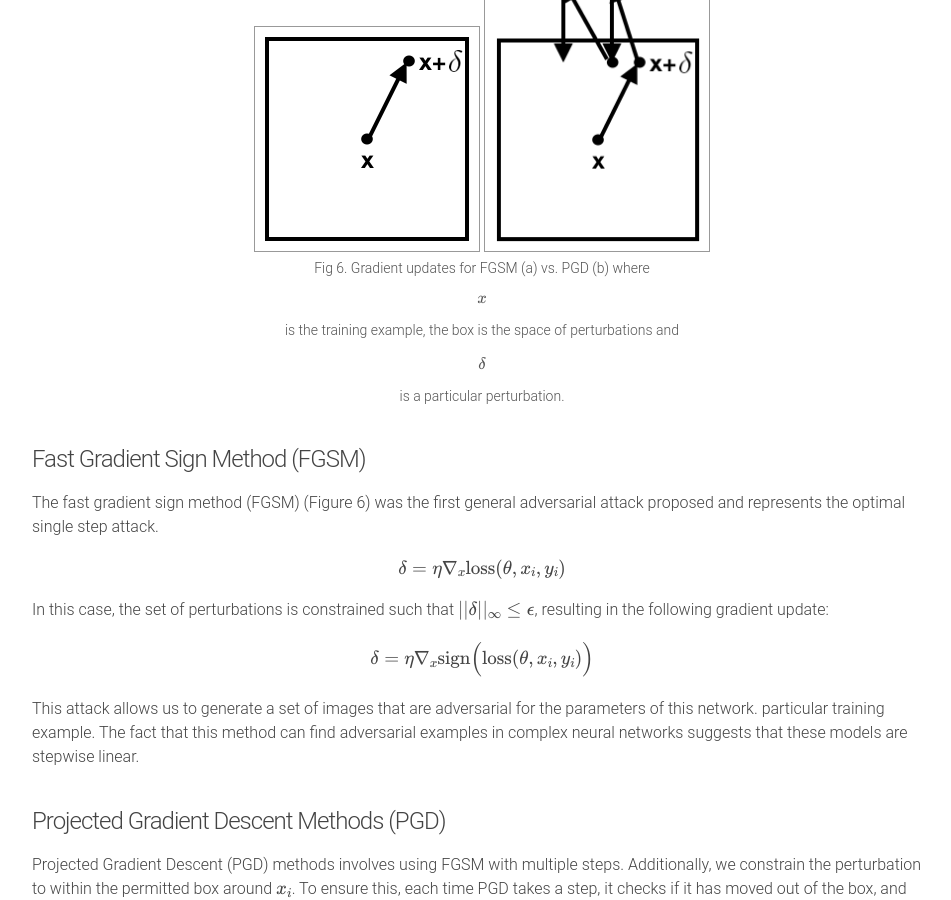
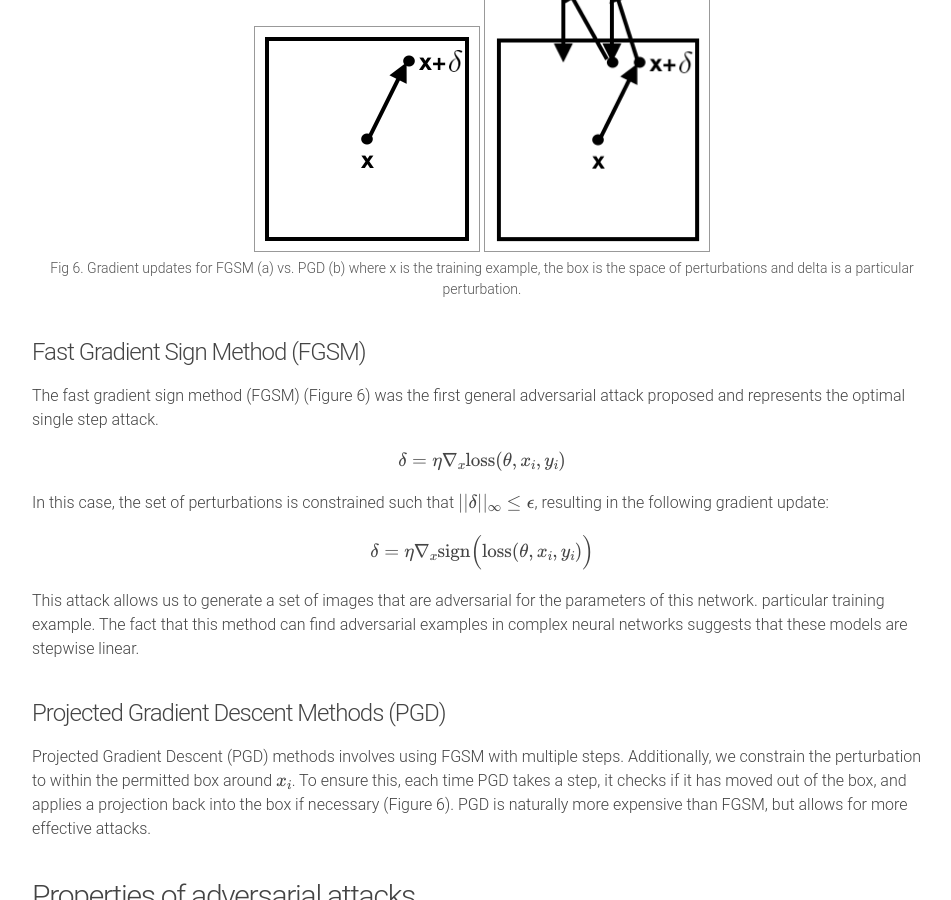
Before and after one commit to sgfin/sgfin.github.io_old, a Jekyll site: the page built from _posts/2018-03-16-Adversarial-Lecture-Notes.md, in a window 1280 px wide and 900 px high, scrolled down 6394 px. Shown: the whole window, without its empty margins (158-1109 px from the left). Built offline with Jekyll 4.4.1, drawn with Linux system fonts in a browser that asks for light colours; formulas are drawn with MathJax 3; comment, search, counter and statistics services are not loaded.

Commit message:
Update 2018-03-16-Adversarial-Lecture-Notes.md

```diff
--- a/_posts/2018-03-16-Adversarial-Lecture-Notes.md
+++ b/_posts/2018-03-16-Adversarial-Lecture-Notes.md
@@ -316,7 +316,7 @@
 <div class="imgcap">
 	<img src="/assets/adversarial_lecture_notes/fgsm.png" width="224px">
     <img src="/assets/adversarial_lecture_notes/pgd.png" width="224px">
-	<div class="thecap" style="text-align:center">Fig 6. Gradient updates for FGSM (a) vs. PGD (b) where $$x$$ is the training example, the box is the space of perturbations and $$\delta$$ is a particular perturbation.</div>
+	<div class="thecap" style="text-align:center">Fig 6. Gradient updates for FGSM (a) vs. PGD (b) where x is the training example, the box is the space of perturbations and delta is a particular perturbation.</div>
 </div>
 
 
@@ -380,7 +380,7 @@
 distribution.
 
 <div class="imgcap">
-    <img src="/assets/adversarial_lecture_notes/dist_local_maxima.png" width="45%">
+    <img src="/assets/adversarial_lecture_notes/dist_local_maxima.png" width="90%">
 	<div class="thecap" style="text-align:center">Fig 8. Values of the local maxima given by the cross-entropy loss for five
 examples from the MNIST and CIFAR10 evaluation datasets. For each
 example, PGD is started uniformly at random around the example and
@@ -402,7 +402,7 @@
 adversarial examples will be misclassified.
 
 <div class="imgcap">
-    <img src="/assets/adversarial_lecture_notes/boundary.png" width="45%">
+    <img src="/assets/adversarial_lecture_notes/boundary.png" width="60%">
 	<div class="thecap" style="text-align:center">Fig 9. Natural classification (left) vs. adversarial boundaries (right) corresponding to $$\ell_{\infty}$$ ball around training points.</div>
 </div>
 
@@ -419,7 +419,7 @@
 adversary.
 
 <div class="imgcap">
-    <img src="/assets/adversarial_lecture_notes/capacity.png" width="45%">
+    <img src="/assets/adversarial_lecture_notes/capacity.png" width="50%">
 	<div class="thecap" style="text-align:center">Fig 10. Average accuracy and average loss vs. capacity of convolutional neural
 networks trained with natural examples, FGSM adversary and PGD adversary.</div>
 </div>
@@ -432,7 +432,7 @@
 solved during training.
 
 <div class="imgcap">
-    <img src="/assets/adversarial_lecture_notes/itworks.png" width="45%">
+    <img src="/assets/adversarial_lecture_notes/itworks.png" width="50%">
 	<div class="thecap" style="text-align:center">Fig 11. Value of adversarial loss function on MNIST and CIFAR10 datasets during training.</div>
 </div>
 
```
